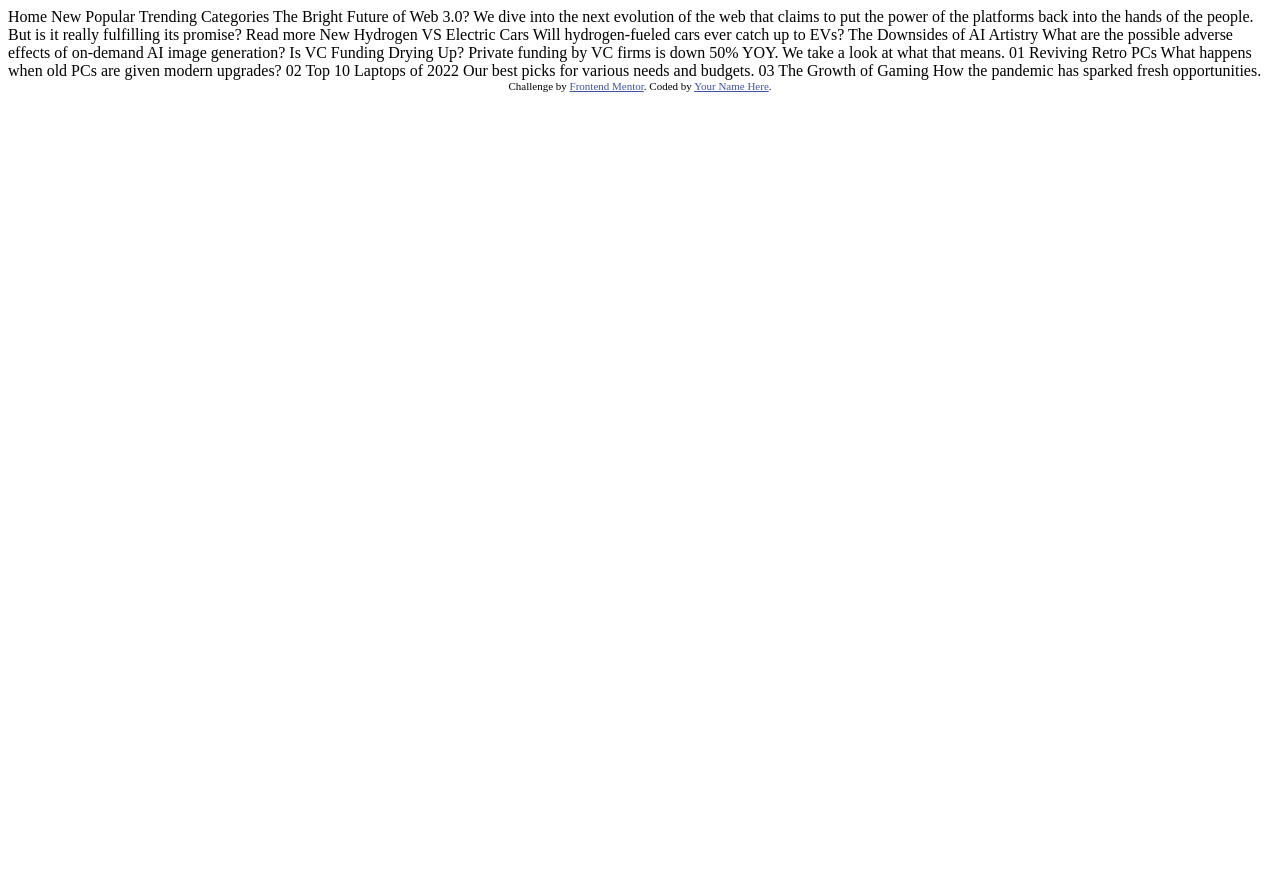
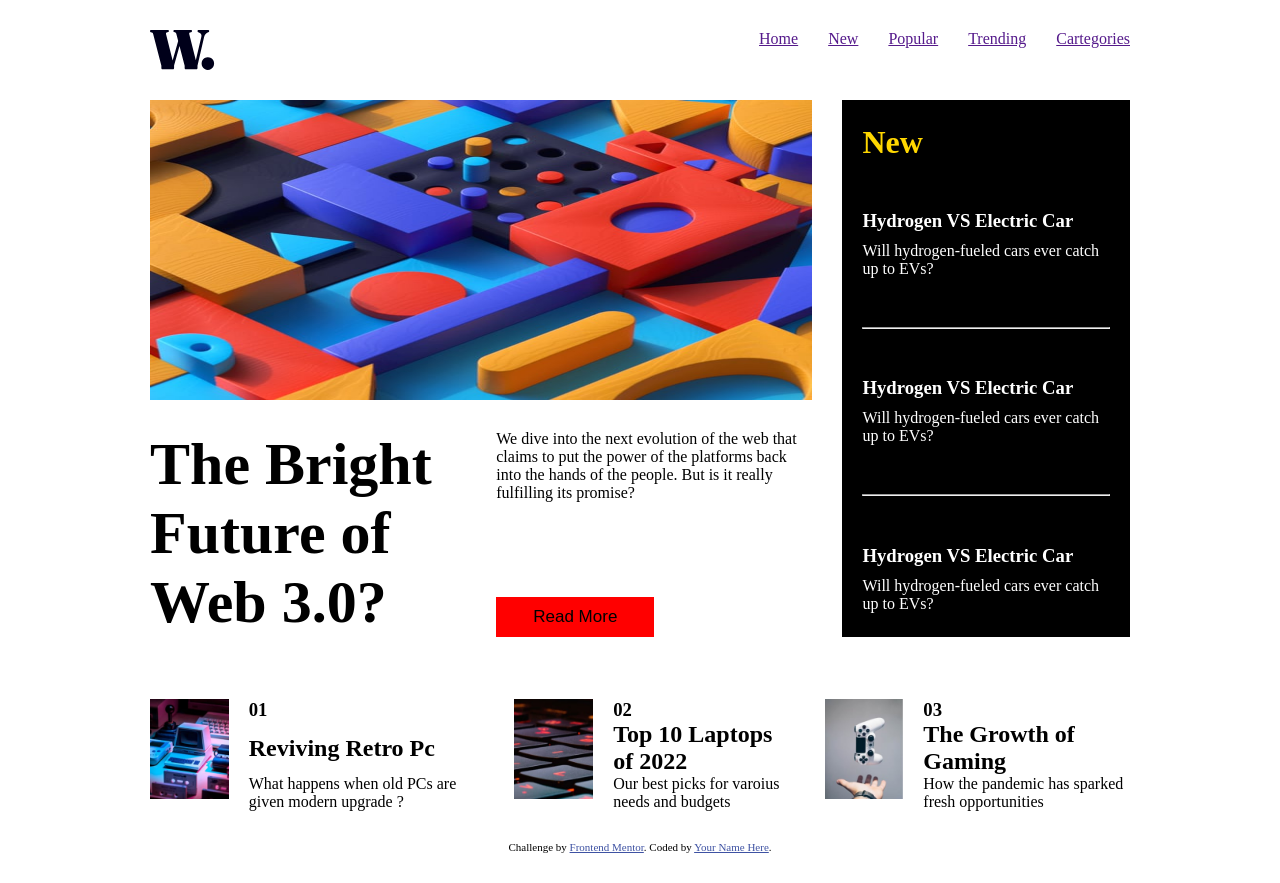
Before and after one commit to CodeWithMaina/news-homepage-main, a plain HTML site: page index.html in a window 1280 px wide. Before the commit the page ends 800 px from the top, so only its background shows below. Drawn offline with Linux system fonts and the light colour scheme.

Commit message:
added styles

```diff
--- a/index.html
+++ b/index.html
@@ -1,60 +1,128 @@
 <!DOCTYPE html>
 <html lang="en">
+
 <head>
-  <meta charset="UTF-8">
-  <meta name="viewport" content="width=device-width, initial-scale=1.0"> <!-- displays site properly based on user's device -->
+  <meta charset="UTF-8" />
+  <meta name="viewport" content="width=device-width, initial-scale=1.0" />
+  <!-- displays site properly based on user's device -->
 
-  <link rel="icon" type="image/png" sizes="32x32" href="./assets/images/favicon-32x32.png">
+  <link rel="icon" type="image/png" sizes="32x32" href="./assets/images/favicon-32x32.png" />
+  <link rel="stylesheet" href="styles.css">
 
   <title>Frontend Mentor | News homepage</title>
 
   <!-- Feel free to remove these styles or customise in your own stylesheet 👍 -->
   <style>
-    .attribution { font-size: 11px; text-align: center; }
-    .attribution a { color: hsl(228, 45%, 44%); }
+    .attribution {
+      font-size: 11px;
+      text-align: center;
+    }
+
+    .attribution a {
+      color: hsl(228, 45%, 44%);
+    }
   </style>
 </head>
+
 <body>
+  <div class="container">
+    <nav class="nav">
+      <!-- Logo -->
 
-  Home
-  New
-  Popular
-  Trending
-  Categories
+      <img src="/assets/images/logo.svg" alt="Company Logo" />
+      <div class="nav-links">
+        <a href="">Home</a>
+        <a href="">New</a>
+        <a href="">Popular</a>
+        <a href="">Trending</a>
+        <a href="">Cartegories</a>
+      </div>
+    </nav>
 
-  The Bright Future of Web 3.0?
+    <!-- Hero section -->
 
-  We dive into the next evolution of the web that claims to put the power of the platforms back into the hands of the people.
-  But is it really fulfilling its promise?
+      <div class="hero">
+        <div class="web3-hero">
+          <img src="/assets/images/image-web-3-mobile.jpg" height="300px" width="100%" alt="web three mobile image" class="image" />
 
-  Read more
 
-  New
+          <div class="web3">
+            <p class="title">The Bright Future of Web 3.0?</pv>
+            <div class="read-more">
+              <p>
+                We dive into the next evolution of the web that claims to put the
+                power of the platforms back into the hands of the people. But is
+                it really fulfilling its promise?
+              </p>
+              <button class="button">Read More</button>
+            </div>
+          </div>
+        </div>
 
-  Hydrogen VS Electric Cars
-  Will hydrogen-fueled cars ever catch up to EVs?
 
-  The Downsides of AI Artistry
-  What are the possible adverse effects of on-demand AI image generation?
+        <!-- Side bar news -->
+        <div class="news">
+          <h1 class="new-title">New</h1>
+          <div class="single-news">
+            <h3 class="news-title">Hydrogen VS Electric Car</h3>
+            <p class="news-description">
+              Will hydrogen-fueled cars ever catch up to EVs?
+            </p>
+          </div>
+          <hr class="hr-line">
+          <div class="single-news">
+            <h3 class="news-title">Hydrogen VS Electric Car</h3>
+            <p class="news-description">
+              Will hydrogen-fueled cars ever catch up to EVs?
+            </p>
+          </div>
+          <hr class="hr-line">
+          <div class="single-news">
+            <h3 class="news-title">Hydrogen VS Electric Car</h3>
+            <p class="news-description">
+              Will hydrogen-fueled cars ever catch up to EVs?
+            </p>
+          </div>
+        </div>
+      </div>
 
-  Is VC Funding Drying Up?
-  Private funding by VC firms is down 50% YOY. We take a look at what that means.
+      <!-- Featured News -->
+      <div class="featured-news-container">
+        <div class="featured-news">
+          <img src="/assets/images/image-retro-pcs.jpg" alt="retro pc image" height="100px" width="100px">
+          <div class="description">
+            <h3>01</h3>
+            <h2>Reviving Retro Pc</h2>
+            <p>What happens when old PCs are given modern upgrade ?</p>
+          </div>
+        </div>
+        <div class="featured-news">
+          <img src="/assets/images/image-top-laptops.jpg" alt="retro pc image" height="100px" width="100px">
+          <div class="description">
+            <h3>02</h3>
+            <h2>Top 10 Laptops of 2022</h2>
+            <p>Our best picks for varoius needs and budgets</p>
+          </div>
+        </div>
+        <div class="featured-news">
+          <img src="/assets/images/image-gaming-growth.jpg" alt="retro pc image" height="100px" width="100px">
+          <div class="description">
+            <h3>03</h3>
+            <h2>The Growth of Gaming</h2>
+            <p>How the pandemic has sparked fresh opportunities</p>
+          </div>
+        </div>
 
-  01
-  Reviving Retro PCs
-  What happens when old PCs are given modern upgrades?
+      </div>
 
-  02
-  Top 10 Laptops of 2022
-  Our best picks for various needs and budgets.
 
-  03
-  The Growth of Gaming
-  How the pandemic has sparked fresh opportunities.
+    <div class="attribution">
+      Challenge by
+      <a href="https://www.frontendmentor.io?ref=challenge" target="_blank">Frontend Mentor</a>. Coded by <a
+        href="#">Your Name Here</a>.
+    </div>
+  </div>
 
-  <div class="attribution">
-    Challenge by <a href="https://www.frontendmentor.io?ref=challenge" target="_blank">Frontend Mentor</a>.
-    Coded by <a href="#">Your Name Here</a>.
-  </div>
 </body>
+
 </html>
--- /dev/null
+++ b/styles.css
@@ -0,0 +1,113 @@
+* {
+    margin: 0;
+    padding: 0;
+}
+.body {
+    display: flex;
+    align-items: center;
+    justify-content: center;
+}
+
+.container {
+    display: flex;
+    flex-direction: column;
+    padding: 30px 150px;
+    /* height: 100vh; */
+    gap: 30px;
+}
+
+.nav {
+    display: flex;
+    flex-direction: row;
+    justify-content: space-between;
+    /* padding: 30px 0; */
+}
+.nav-links {
+    display: flex;
+    gap: 30px;
+    text-decoration: none;
+}
+.hero {
+    display: flex;
+    flex-direction: row;
+    gap: 30px;
+}
+.web3-hero {
+    display: flex;
+    flex-direction: column;
+    gap: 30px;
+}
+.web3 {
+    display: flex;
+    flex-direction: row;
+
+}
+.title,
+.read-more {
+    flex: 1;
+}
+.title {
+    display: flex;
+    flex-wrap: wrap;
+    color: #000;
+    font-size: 60px;
+    font-weight: 900;
+    padding-right: 30px;
+}
+.read-more {
+    display: flex;
+    flex-direction: column;
+    justify-content: space-between;
+}
+.read-more p {
+    color: #000;
+}
+.button {
+    background-color: red;
+    padding: 10px 20px;
+    width: 50%;
+    border: none;
+    color: #000;
+    font-size: 17px;
+    font-weight: 400;
+}
+
+.news {
+    display: flex;
+    flex-direction: column;
+    background-color: #000;
+    padding: 0 20px 0 20px;
+    justify-content: space-around;
+    width: 70%;
+}
+.new-title {
+    color: gold;
+}
+.single-news {
+    display: flex;
+    flex-direction: column;
+    gap: 10px;
+
+}
+.news-title {
+    color: #FFF;
+}
+.news-description {
+    color: #FFF;
+}
+
+.featured-news-container {
+    display: flex;
+    flex-direction: row;
+    margin-top: 2rem;
+    gap: 30px;
+}
+.featured-news {
+    display: flex;
+    gap: 20px;
+}
+.description {
+    display: flex;
+    flex-direction: column;
+    justify-content: space-between;
+}
```
Also changed, not shown: trial.txt (added).
